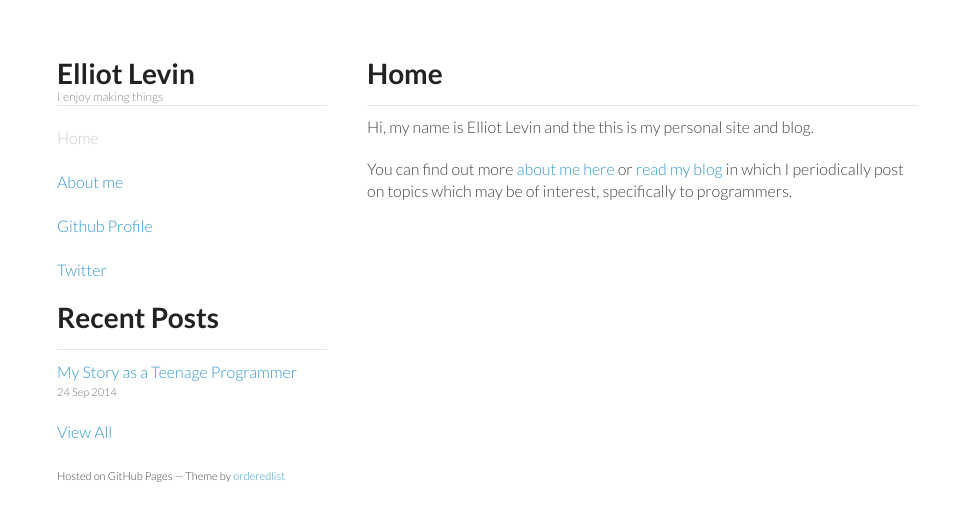
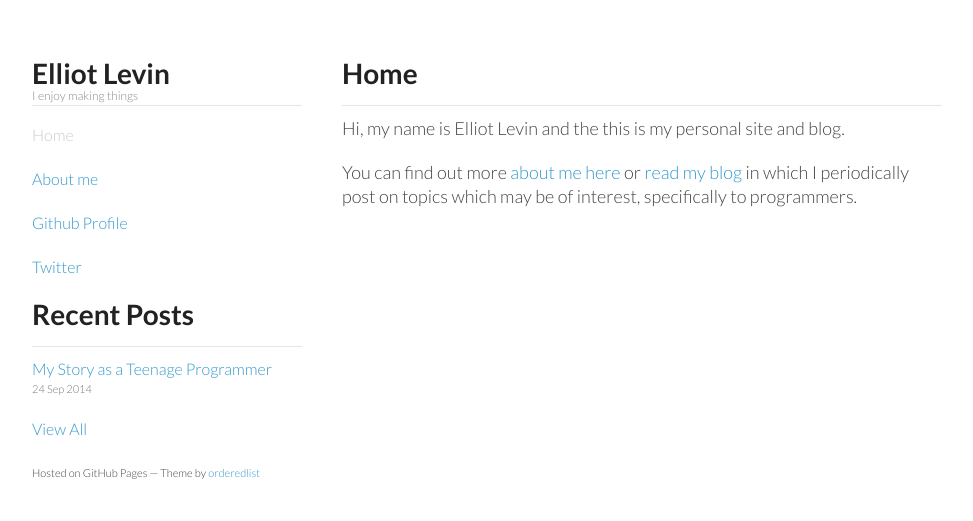
Before and after one commit to TimeToogo/elliotswebsite.com, a Jekyll site: the page built from index.md, in a window 1280 px wide. Shown: the top 521 px of the page, without its empty margins (153-1126 px from the left). Built offline with Jekyll 4.4.1, drawn with Linux system fonts in a browser that asks for light colours; nearby versions of some CDN libraries; Markdown is read by kramdown in place of the engine named in the settings.

Commit message:
Increase font size for content and increase page width

```diff
--- a/assets/css/styles.css
+++ b/assets/css/styles.css
@@ -42,6 +42,7 @@ h3, h4, h5, h6 {
 
 .subheader {
     font-size: 12px!important;
+    line-height: normal!important;
     margin-top: -28px; /* -(font-size * line-height + .header-separator{font-size}) */
     color: #888;
 }
@@ -69,7 +70,7 @@ a small {
 }
 
 .wrapper {
-    width: 860px;
+    width: 910px;
     margin: 0 auto;
 }
 
@@ -132,13 +133,13 @@ strong {
 section#main-content {
     padding-bottom: 50px;
     font-size: 16px;
-    width: 550px;
+    width: 600px;
     float: right;
 }
 
 section#main-content p {
-    font-size: 16px;
-    line-height: 22px;
+    font-size: 18px;
+    line-height: 24px;
 }
 
 small {
```
